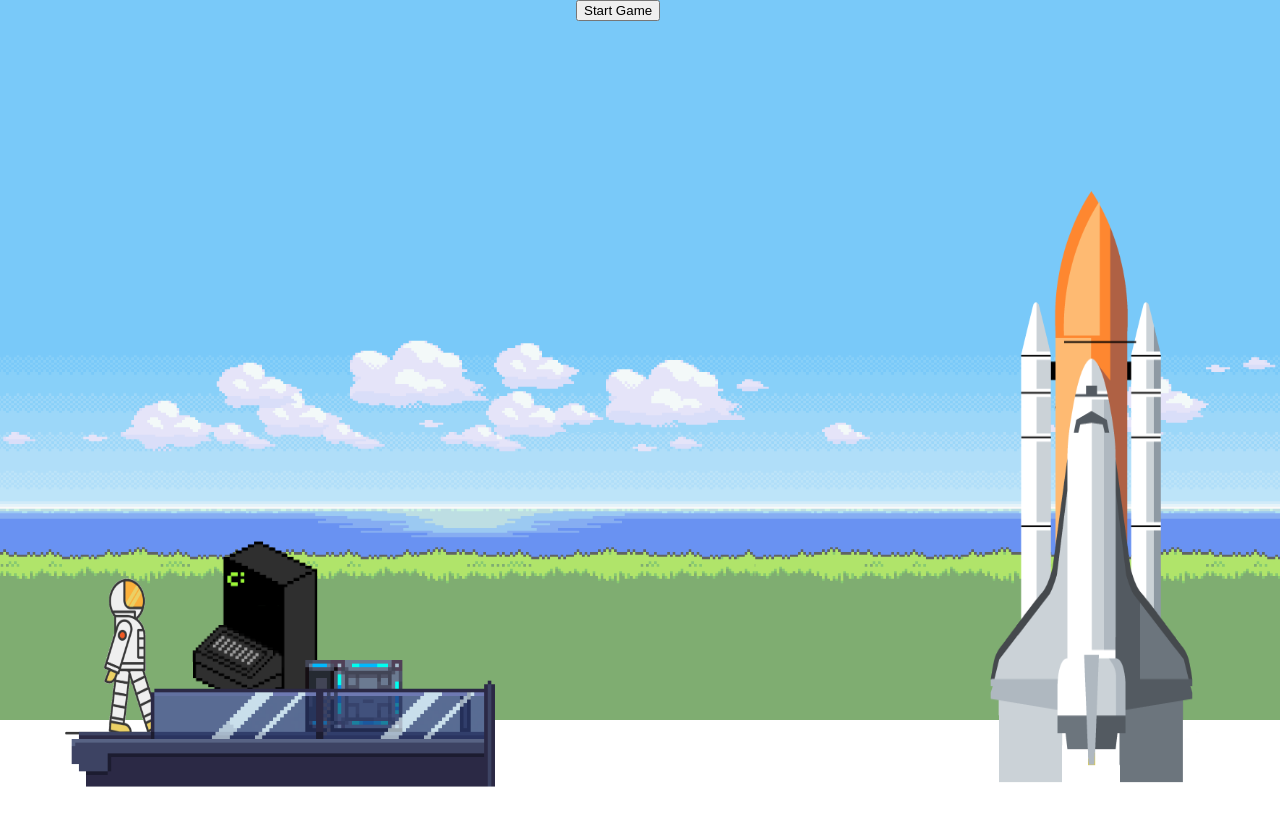
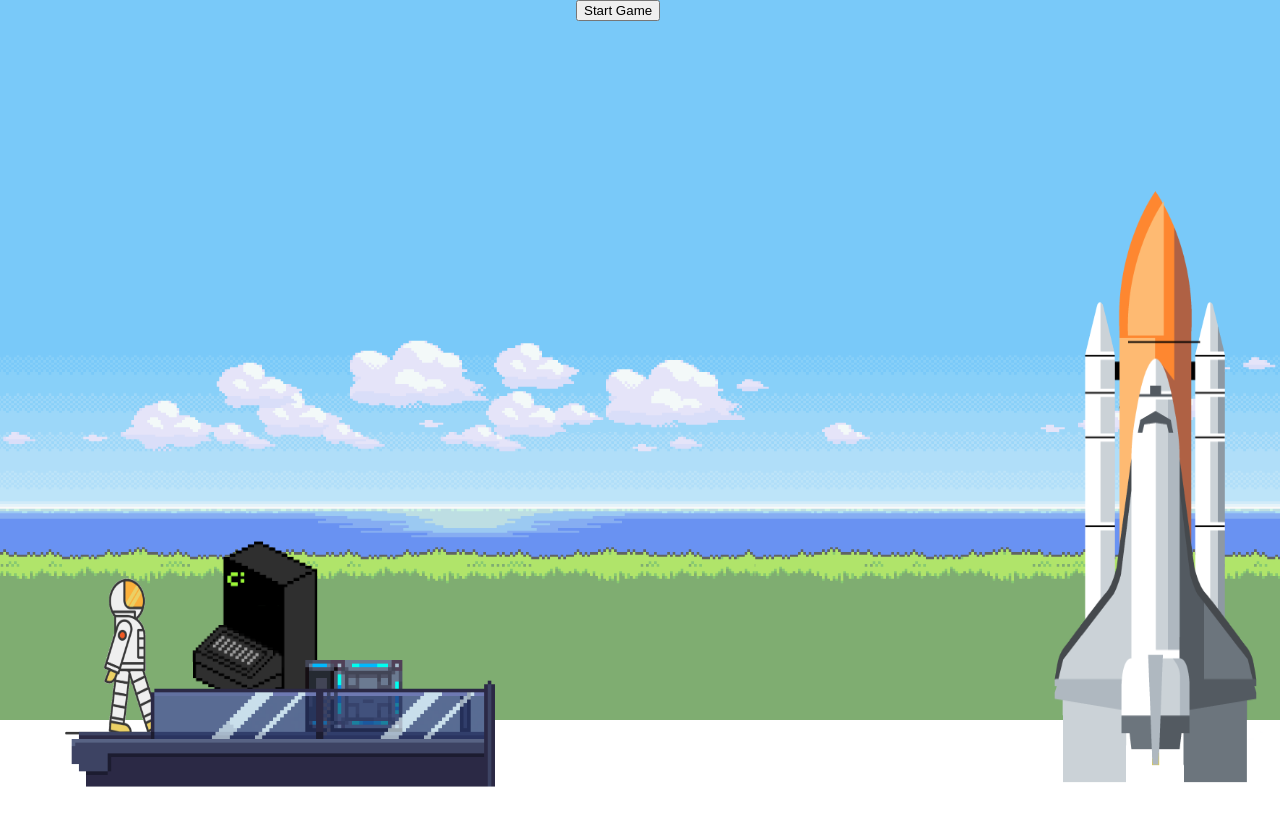
Before and after one commit to SWL-01/hangman-project, a plain HTML site: page index.html in a window 1280 px wide. Shown: the top 826 px of the page. Drawn offline with Linux system fonts and the light colour scheme.

Commit message:
css updates

```diff
--- a/index.html
+++ b/index.html
@@ -37,7 +37,7 @@
             #rocket {
                 position: absolute;
                 top:22vh;
-                left:75vw;
+                left:80vw;
                 height: 80%;
                 width: 20%;
             }
```
